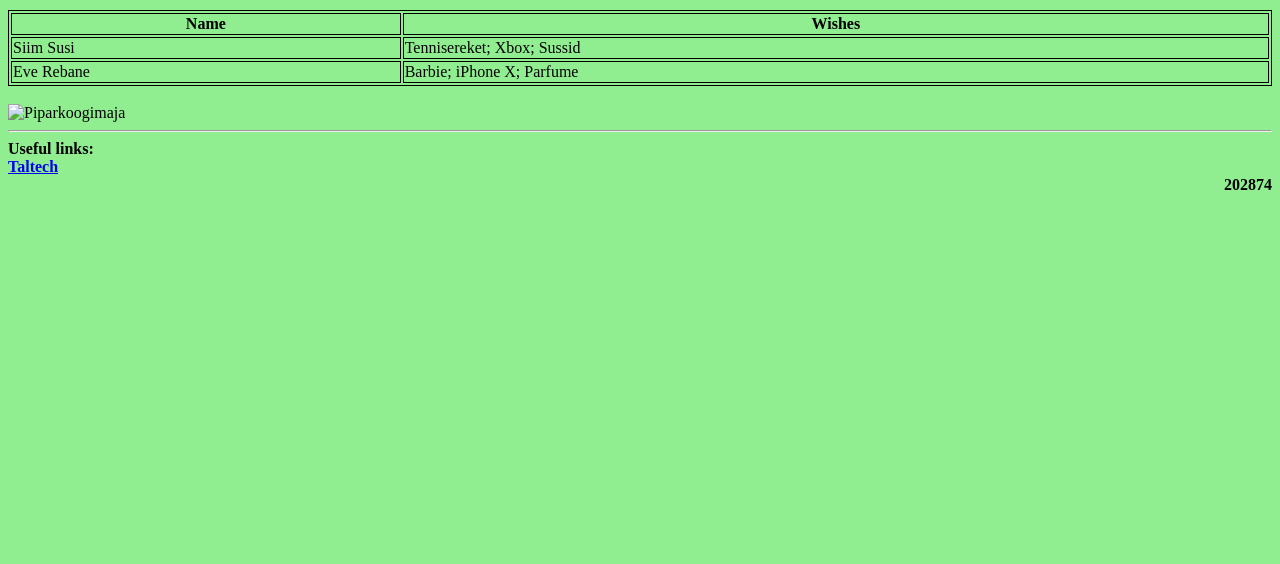
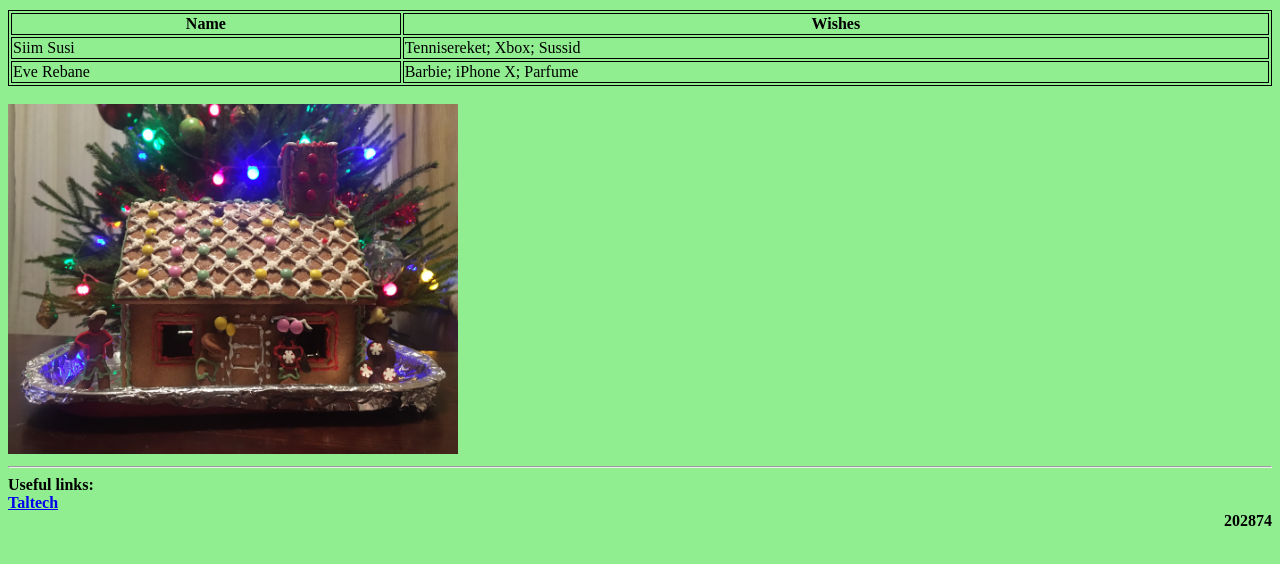
Before and after one commit to sisokk/sisokk.github.io, a plain HTML site: page index.html in a window 1280 px wide. Shown: the part 128-692 px from the top of the page. Drawn offline with Linux system fonts and the light colour scheme.

Commit message:
Update index.html

```diff
--- a/index.html
+++ b/index.html
@@ -35,7 +35,7 @@ to this page where everyone can add their three gift wishes.
 </table>
 <br>
 
-<img src="/images/maja.jpg" alt="Piparkoogimaja" width="450" height="350">
+<img src="maja.jpg" alt="Piparkoogimaja" width="450" height="350">
 <hr>
 
 <b>Useful links:<b>
```
